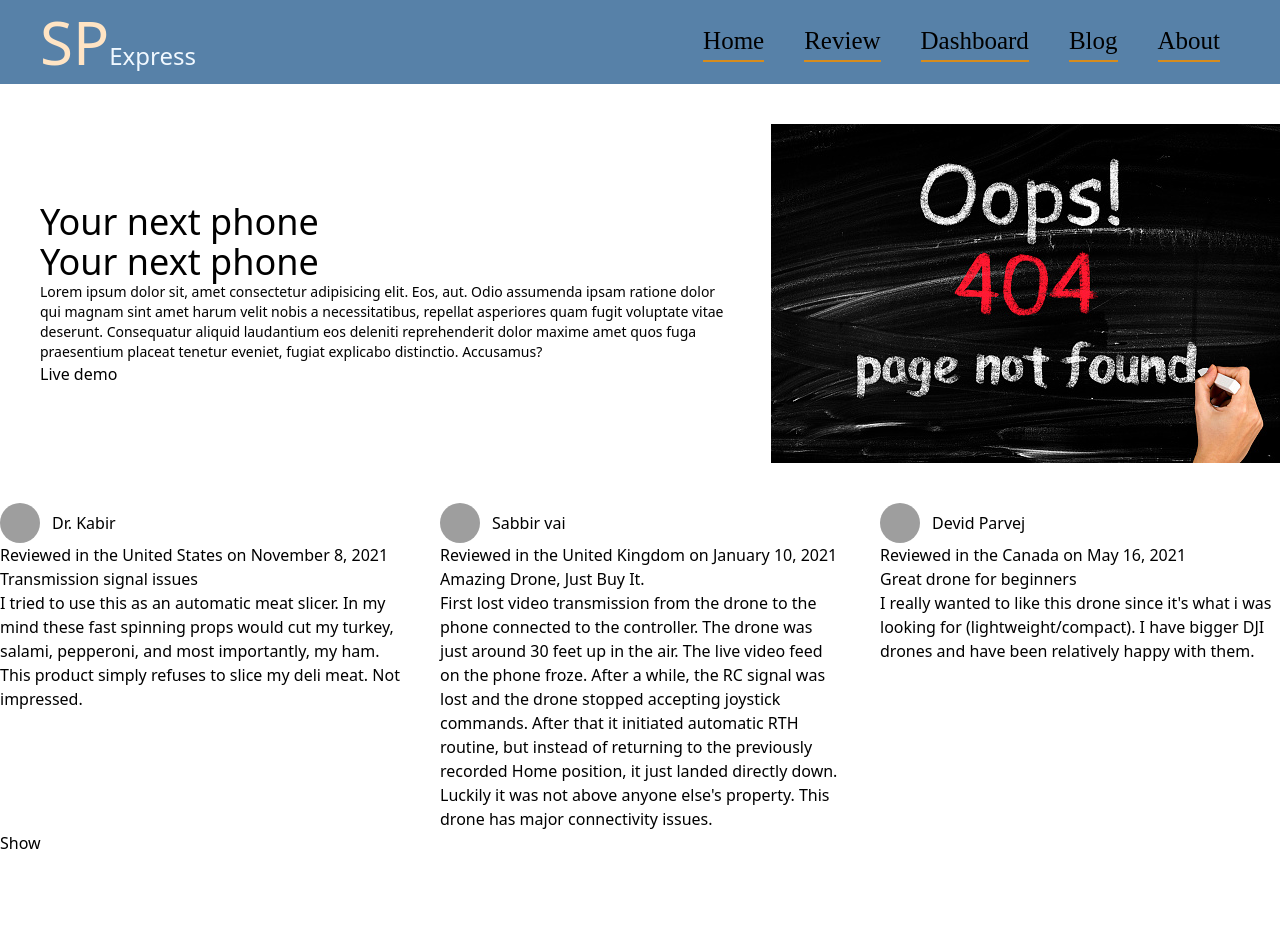
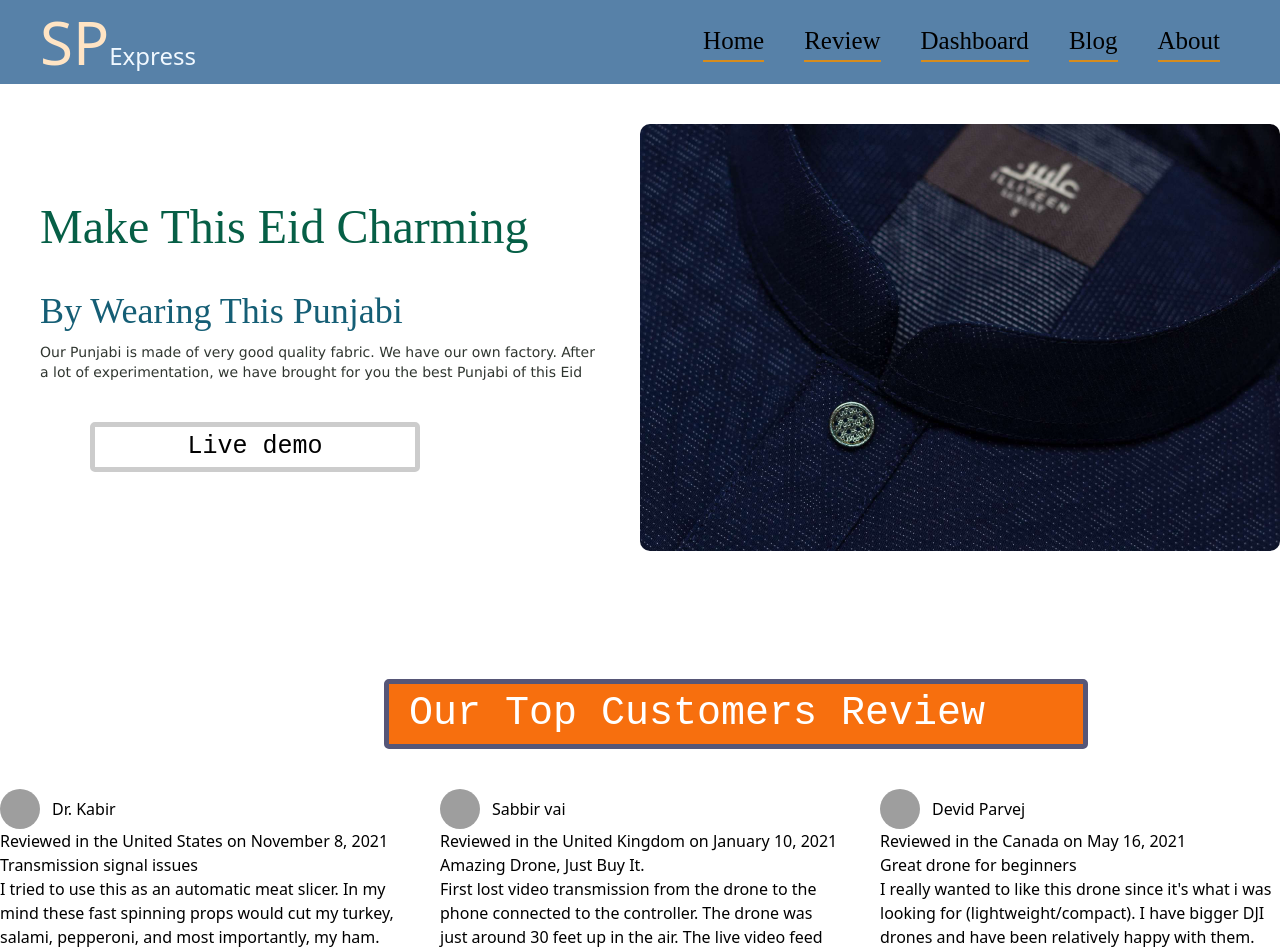
Before and after one commit to Sourav123-sys/SP-Express, a React (Create React App) app: page / in a window 1280 px wide. Shown: the top 952 px of the page. Before the commit the page ends 855 px from the top, so only its background shows below. Built offline with nearby package versions, Linux system fonts and the light colour scheme; grey boxes are pictures that could not be loaded.

Commit message:
home-dome

```diff
--- a/src/Components/Home/Home.css
+++ b/src/Components/Home/Home.css
@@ -0,0 +1,70 @@
+
+
+@import url('https://fonts.googleapis.com/css2?family=Poppins:ital,wght@1,300&family=Roboto+Mono:wght@300&display=swap');
+
+.image-edit{
+    width: 50%;
+    border-radius:10px;
+}
+
+.para-edit{
+    color:rgb(48, 54, 48);
+    margin-top: 2%;
+    font-family:'Lucida Sans', 'Lucida Sans Regular', 'Lucida Grande', 'Lucida Sans Unicode', Geneva, Verdana, sans-serif
+}
+.button-edit{
+
+    margin-left:50px;
+    font-size: 25px;
+    width:330px;
+    height:50px;
+    text-align: center;
+    border-radius:5px;
+    border:5px solid #ccc;
+    font-family: 'Courier New', Courier, monospace;
+}
+.button-edit:hover{
+background-color:rgb(28, 176, 202);
+border:2px solid green;
+color:aliceblue;
+}
+
+.review-1{
+margin-top:10%;
+margin-left: 30%;
+font-size:40px;
+font-family: 'Courier New', Courier, monospace;
+border-radius:5px ;
+border:5px solid rgb(86, 86, 119);
+width:55%;
+background-color:rgb(247, 111, 14);
+color:white;
+}
+.happy{
+
+margin-top:5%;
+margin-left: 40%;
+width:25%;
+margin-bottom: 5%;
+font-size: 30px;
+font-weight: bold;
+font-family: 'Courier New', Courier, monospace;
+border:5px solid rgb(105, 92, 92)
+}
+.happy:hover{
+    background-color:rgb(21, 134, 179);
+    color:white;
+
+}
+@media (max-width: 600px) {
+    .review-1{
+        font-size:20px;
+        margin-left: 10%;
+        width:90%;
+    }
+    .happy{
+        width:80%;
+        margin-left: 10%;
+    }
+
+}
--- a/src/Components/Home/Home.js
+++ b/src/Components/Home/Home.js
@@ -1,8 +1,9 @@
 import React from 'react';
 import useReview from '../../Hooks/useReview';
-import image from '../../404.jpg'
+import image from '../../punjabi.png'
 import Review from '../Review/Review';
 import { useNavigate } from 'react-router-dom';
+import './Home.css'
 const Home = () => {
     const [review,setReview] = useReview()
 
@@ -13,14 +14,21 @@ const navigate=useNavigate()
         <>
         <div className="flex  items-center mt-10 flex-col-reverse md:flex-row">
             <div className="px-10">
-            <h1 className="text-4xl">Your next phone</h1>
-            <h1 className="text-4xl">Your next phone</h1>
-            <p className="text-sm">Lorem ipsum dolor sit, amet consectetur adipisicing elit. Eos, aut. Odio assumenda ipsam ratione dolor qui magnam sint amet harum velit nobis a necessitatibus, repellat asperiores quam fugit voluptate vitae deserunt. Consequatur aliquid laudantium eos deleniti reprehenderit dolor maxime amet quos fuga praesentium placeat tenetur eveniet, fugiat explicabo distinctio. Accusamus?</p>
-            <button>Live demo</button>
+            <h1 className="text-5xl text-emerald-800 "style={{fontFamily:'Times New Roman'}}>Make This Eid Charming</h1>
+            <h1 className="text-4xl text-cyan-800 mt-10" style={{fontFamily:'Times New Roman'}}>By Wearing This Punjabi</h1>
+            <p className="text-sm para-edit">Our Punjabi is made of very good quality fabric. We have our own factory. After a lot of experimentation, we have brought for you the best Punjabi of this Eid</p>
+            <button className='button-edit mt-10'>Live demo</button>
             </div>
-            <img src={image} alt=""/>
+            <img src={image} className='image-edit'alt=""/>
+
+
+
         </div>
-<div className="grid grid-cols-1 md:grid-cols-3 gap-10 mt-10 w-2/3 mx-auto md:w-full">
+  <div className="review-1">
+  <h1 style={{marginLeft:"20px"}}>Our Top Customers Review</h1>
+      </div>
+<div className="grid grid-cols-1 md:grid-cols-3 gap-10 mt-10 w-2/3 mx-auto  md:w-full">
+
 {
 
 review.slice(0,3).map(half=><Review
@@ -29,8 +37,8 @@ review.slice(0,3).map(half=><Review
 
 }
 </div>
-<button onClick={() =>navigate('/review')}>
-Show
+<button className="happy"onClick={() =>navigate('/review')}>
+Happy Clients
 </button>
         </>
 
```
Also changed, not shown: src/macbook-air-og-202011.jpg (added), src/punjabi.png (added).
